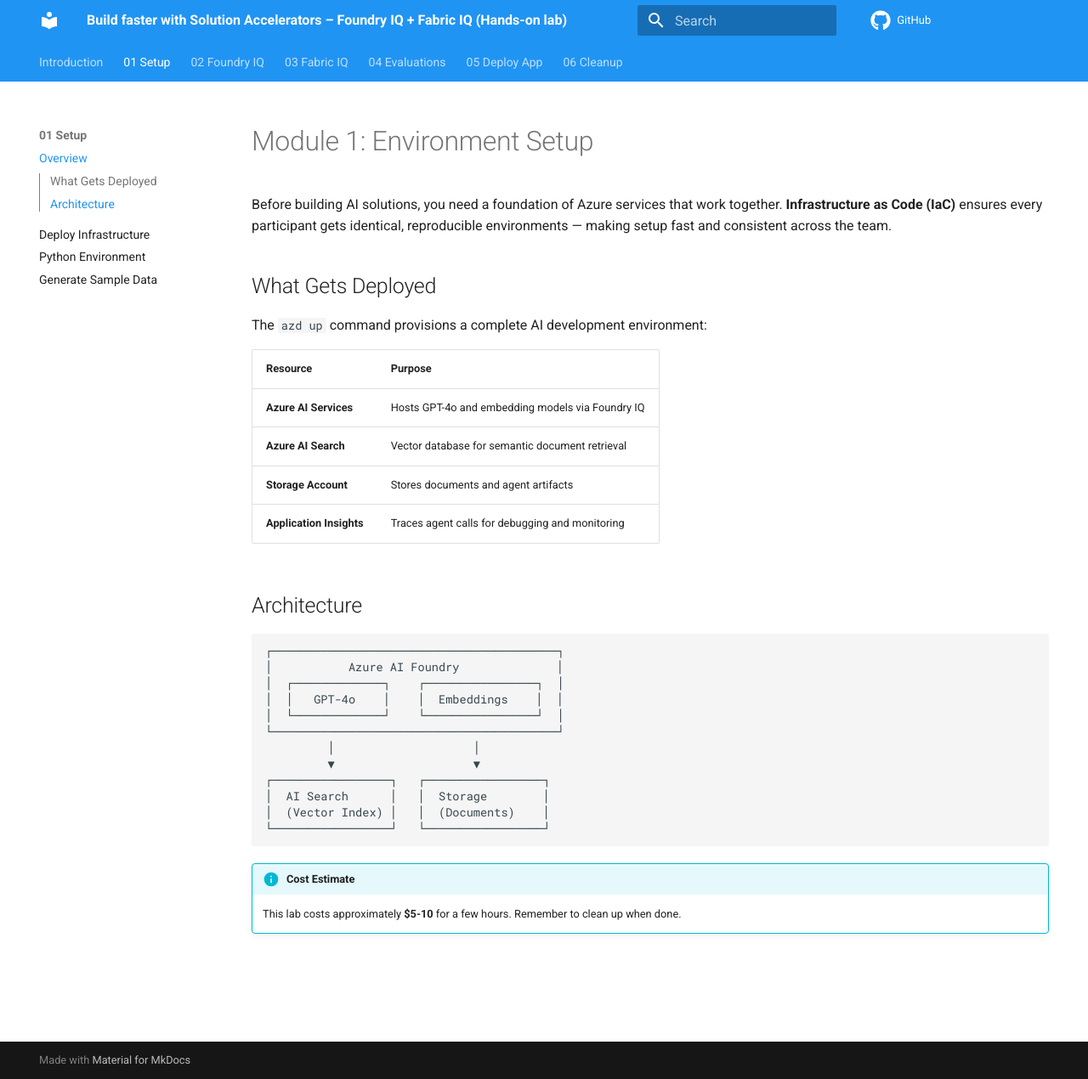
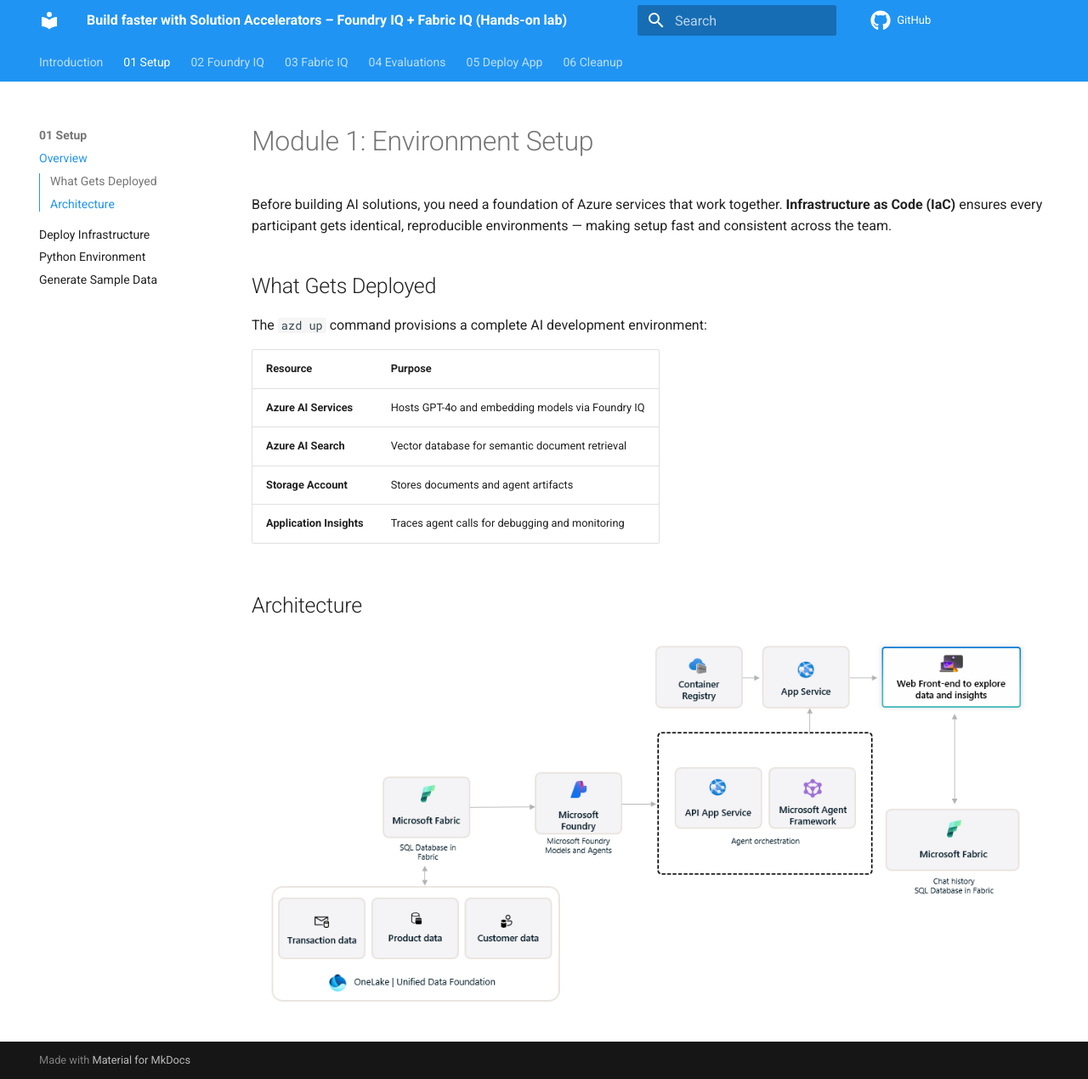
Before and after one commit to nchandhi/nc-iq-tc, an MkDocs documentation site: the page built from docs/docs/01-setup/index.md, in a window 1280 px wide and 1270 px high. Shown: the whole window at 85% size. Built offline with MkDocs 1.6.1 and Material for MkDocs 9.7.7, drawn with Linux system fonts in a browser that asks for light colours; comment, search, counter and statistics services are not loaded.

Commit message:
Add images folder, remove cost estimate, update architecture to use image

````diff
--- a/docs/docs/01-setup/index.md
+++ b/docs/docs/01-setup/index.md
@@ -15,20 +15,4 @@
 
 ## Architecture
 
-```
-┌─────────────────────────────────────────┐
-│           Azure AI Foundry              │
-│  ┌─────────────┐    ┌────────────────┐  │
-│  │   GPT-4o    │    │  Embeddings    │  │
-│  └─────────────┘    └────────────────┘  │
-└─────────────────────────────────────────┘
-         │                    │
-         ▼                    ▼
-┌─────────────────┐   ┌─────────────────┐
-│  AI Search      │   │  Storage        │
-│  (Vector Index) │   │  (Documents)    │
-└─────────────────┘   └─────────────────┘
-```
-
-!!! info "Cost Estimate"
-    This lab costs approximately **$5-10** for a few hours. Remember to clean up when done.
+![Architecture Diagram](../images/architecture.png)
````
Also changed, not shown: docs/docs/images/architecture.png (added).
